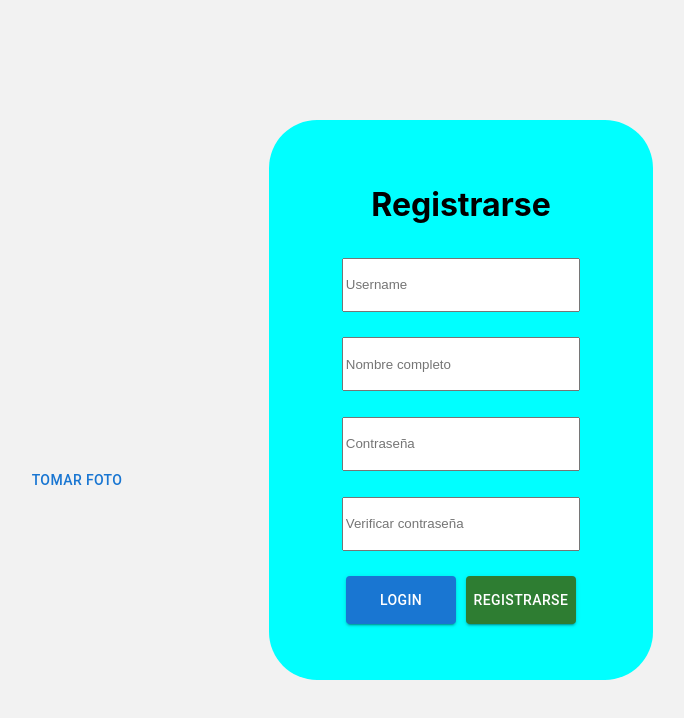
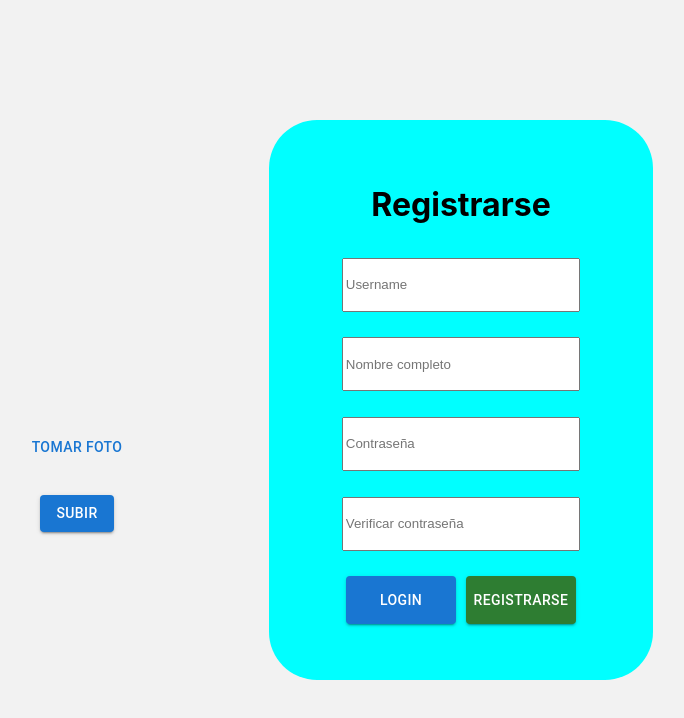
Before and after one commit to MarvEdCV/-SEMI1-Practica1-G1, a React (Create React App) app in the folder frontend/: page /#/registro in a window 1280 px wide. Shown: the top 718 px of the page, without its empty margins (355-1039 px from the left). Built offline with nearby package versions, Linux system fonts and the light colour scheme; no server answers.

Commit message:
update build

```diff
--- a/frontend/public/index.html
+++ b/frontend/public/index.html
@@ -9,7 +9,7 @@
       name="description"
       content="Web site created using create-react-app"
     />
-    <meta http-equiv="Content-Security-Policy" content="upgrade-insecure-requests">
+
     <link rel="apple-touch-icon" href="%PUBLIC_URL%/logo192.png" />
     <!--
       manifest.json provides metadata used when your web app is installed on a
--- a/frontend/src/components/Registro.js
+++ b/frontend/src/components/Registro.js
@@ -4,12 +4,14 @@ import { Button } from '@mui/material'
 import { postFetch } from '../helpers/peticiones'
 import Webcam from "react-webcam";
 import { URLS } from '../helpers/routes';
+import FileBase64 from 'react-file-base64'
 
 import './Login.css'
 
 
 const Registro = () => {
-    const [fotoCam, setFotoCam] = useState("")
+    const [foto64, setFoto64] = useState("")
+    const [filename, setFilename] = useState("")
     const webcamRef = useRef(null)
 
     //useNavigate para cambiar la url para cargar otros componentes
@@ -21,7 +23,7 @@ const Registro = () => {
     const handleSubmit = (event) =>{
         event.preventDefault();
 
-        if(fotoCam === ""){
+        if(foto64 === ""){
             alert("Para registrarse debe de tomarse una foto")
             return
         }
@@ -32,7 +34,7 @@ const Registro = () => {
         name = event.target[1].value
         password = event.target[2].value
         passwordver = event.target[3].value
-        picture = fotoCam.split(",")[1]
+        picture = foto64.split(",")[1]
         console.log(picture)
         if(password !== passwordver){
             alert("Las contraseñas no coinciden")
@@ -77,19 +79,31 @@ const Registro = () => {
     <div className='login'>
         <div className='register'>
             <div className='register-image'>
-                    {fotoCam ?
-                        <img src={fotoCam} className='register-cam'></img>
+                    {foto64 ?
+                        <img src={foto64} className='register-cam'></img>
                         :
                         <Webcam ref={webcamRef} className='register-cam'/>
                     }
-                    {fotoCam ?
-                        <Button onClick={()=>setFotoCam("")} color="error">Volver a tomar foto</Button>
+                    {foto64 ?
+                        <Button onClick={()=>setFoto64("")} color="error">Volver a tomar foto</Button>
                         :
                         <Button onClick={()=>{
-                            setFotoCam(webcamRef.current.getScreenshot())
-                            console.log(fotoCam)
+                            setFoto64(webcamRef.current.getScreenshot())
+                            setFilename("perfil.webp")
+                            //console.log(foto64)
                         }}>Tomar foto</Button>
                     }
+                    <Button variant="contained" component="label" style={{"marginTop":"30px"}}>
+                        Subir
+
+                    <div style={{"display":"none"}}>
+                        <FileBase64 hidden multiple={false} onDone={({name,base64})=>{
+                            setFoto64(base64)
+                            setFilename(name)
+                        }
+                        } type="file" />
+                    </div>
+                    </Button>
             </div>
             <div className='login-form'>
                 <h1>Registrarse</h1>
```
Also changed, not shown: 7 other files (tests, documents, lock files or other folders).
